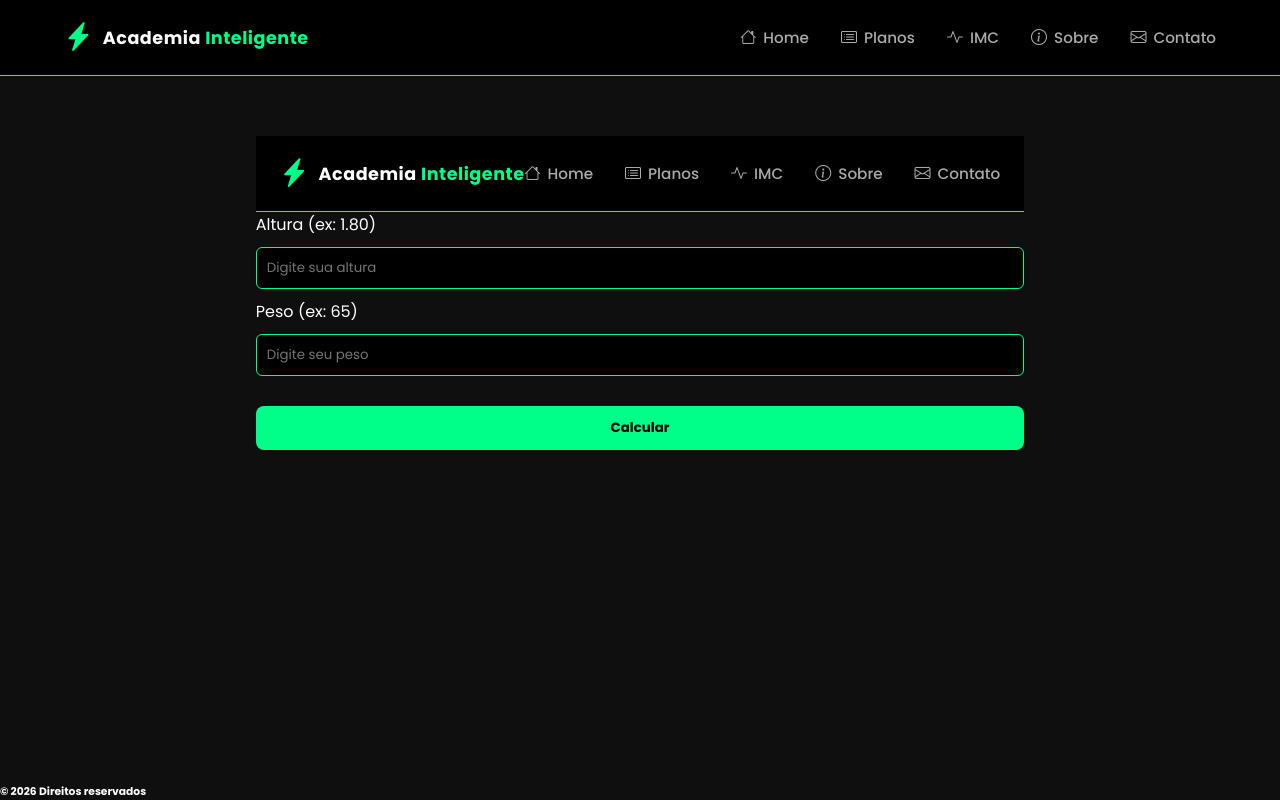
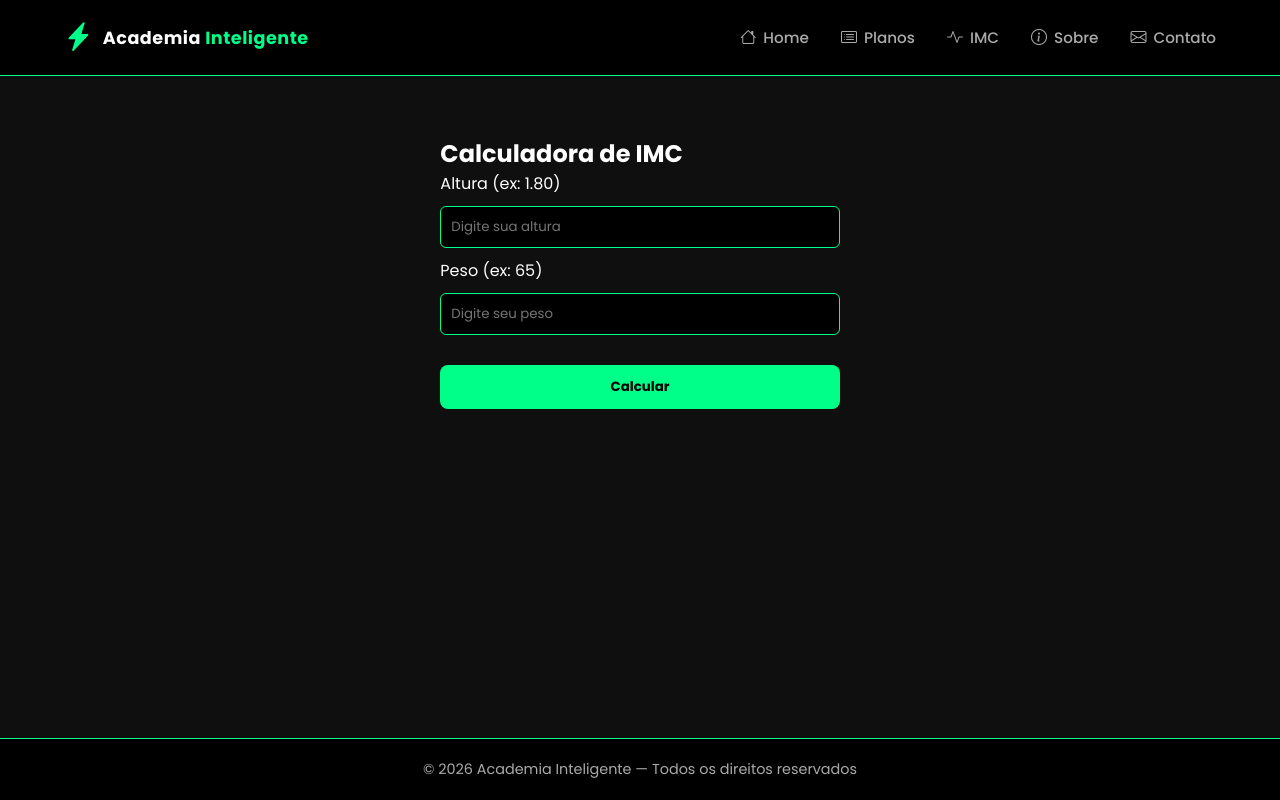
Before and after one commit to CP4-WebDev/Academia_Inteligente, a React (Vite) app: page /imc in a window 1280 px wide. Built offline with nearby package versions, Linux system fonts and the light colour scheme.

Commit message:
fix(footer): substitui section/h6 por tag footer semântica com estilo

```diff
--- a/src/Components/Footer.jsx
+++ b/src/Components/Footer.jsx
@@ -1,10 +1,11 @@
+import "../css/global.css";
+
 const Footer = () => {
   return (
+    <footer className="footer">
+      <p>&copy; 2026 Academia Inteligente — Todos os direitos reservados</p>
+    </footer>
+  );
+};
 
-    <section>
-        <h6>&copy; 2026 Direitos reservados</h6>
-    </section>
-  )
-}
-
-export default Footer
+export default Footer;
--- a/src/Components/Imc.jsx
+++ b/src/Components/Imc.jsx
@@ -23,8 +23,8 @@ function Imc() {
 
   return (
     <section className="container">
+      <h1 className="imc-titulo">Calculadora de IMC</h1>
       <div className="box">
-        <Header />
 
         <form>
           <div>
@@ -64,7 +64,7 @@ function Imc() {
       </div>
 
       {mostrarResultado && (
-        <Tabela resultado={Tabela.toFixed(2)} />
+        <Tabela resultado={resultado.toFixed(2)} />
       )}
     </section>
   );
--- a/src/css/global.css
+++ b/src/css/global.css
@@ -63,13 +63,15 @@ input, textarea {
 
   padding: 40px 20px;
 }
-footer {
+
+.footer {
   width: 100%;
   text-align: center;
   padding: 20px;
   background: #000;
   border-top: 1px solid var(--primary);
   color: var(--text-secondary);
+  font-size: 0.9rem;
 }
 @media (max-width: 768px) {
   .content {
```
